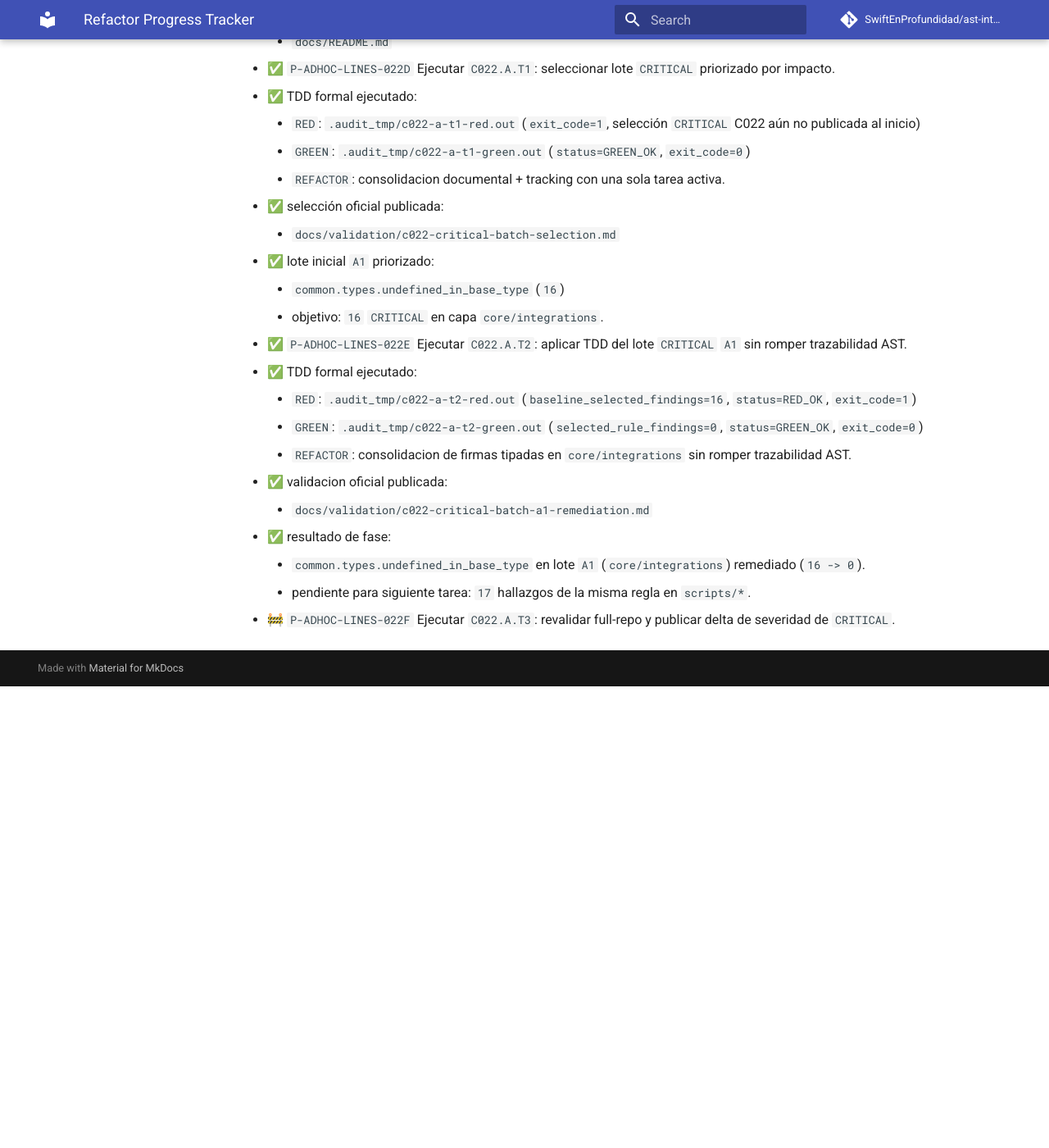
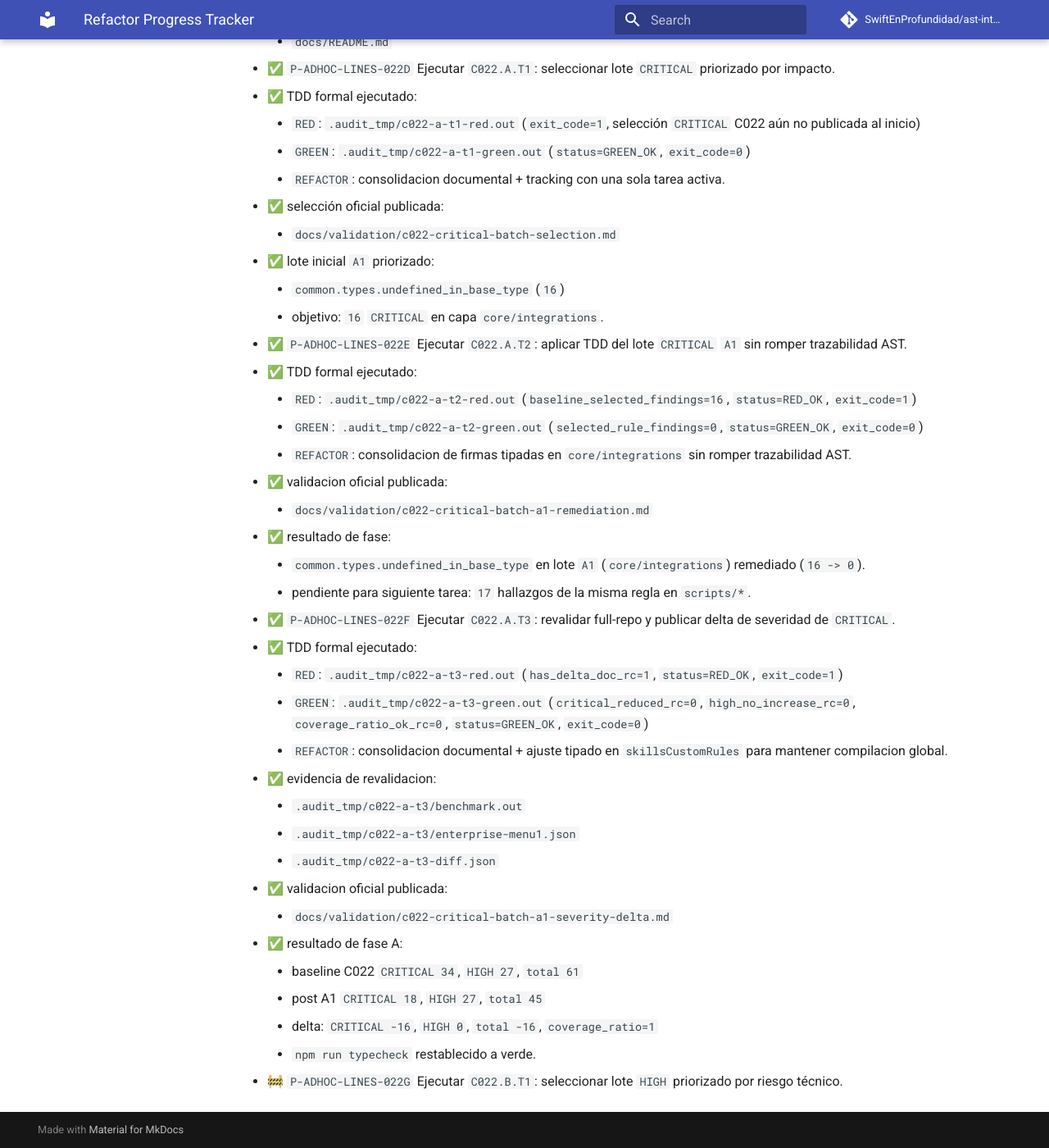
Before and after one commit to SwiftEnProfundidad/ast-intelligence-hooks, an MkDocs documentation site: the page built from docs/REFRACTOR_PROGRESS.md, in a window 1280 px wide and 1400 px high, scrolled down 29583 px. Shown: the whole window at 82% size. Built offline with MkDocs 1.6.1 and Material for MkDocs 9.7.7, drawn with Linux system fonts in a browser that asks for light colours; comment, search, counter and statistics services are not loaded; before the commit the page ends 30420 px from its top, so only the background shows below that.

Commit message:
docs(c022): publish A3 critical delta and restore typecheck

```diff
--- a/docs/REFRACTOR_PROGRESS.md
+++ b/docs/REFRACTOR_PROGRESS.md
@@ -877,4 +877,20 @@ Plan base visible para seguimiento previo y durante la implementacion.
   - ✅ resultado de fase:
     - `common.types.undefined_in_base_type` en lote `A1` (`core/integrations`) remediado (`16 -> 0`).
     - pendiente para siguiente tarea: `17` hallazgos de la misma regla en `scripts/*`.
-- 🚧 `P-ADHOC-LINES-022F` Ejecutar `C022.A.T3`: revalidar full-repo y publicar delta de severidad de `CRITICAL`.
+- ✅ `P-ADHOC-LINES-022F` Ejecutar `C022.A.T3`: revalidar full-repo y publicar delta de severidad de `CRITICAL`.
+  - ✅ TDD formal ejecutado:
+    - `RED`: `.audit_tmp/c022-a-t3-red.out` (`has_delta_doc_rc=1`, `status=RED_OK`, `exit_code=1`)
+    - `GREEN`: `.audit_tmp/c022-a-t3-green.out` (`critical_reduced_rc=0`, `high_no_increase_rc=0`, `coverage_ratio_ok_rc=0`, `status=GREEN_OK`, `exit_code=0`)
+    - `REFACTOR`: consolidacion documental + ajuste tipado en `skillsCustomRules` para mantener compilacion global.
+  - ✅ evidencia de revalidacion:
+    - `.audit_tmp/c022-a-t3/benchmark.out`
+    - `.audit_tmp/c022-a-t3/enterprise-menu1.json`
+    - `.audit_tmp/c022-a-t3-diff.json`
+  - ✅ validacion oficial publicada:
+    - `docs/validation/c022-critical-batch-a1-severity-delta.md`
+  - ✅ resultado de fase A:
+    - baseline C022 `CRITICAL 34`, `HIGH 27`, `total 61`
+    - post A1 `CRITICAL 18`, `HIGH 27`, `total 45`
+    - delta: `CRITICAL -16`, `HIGH 0`, `total -16`, `coverage_ratio=1`
+    - `npm run typecheck` restablecido a verde.
+- 🚧 `P-ADHOC-LINES-022G` Ejecutar `C022.B.T1`: seleccionar lote `HIGH` priorizado por riesgo técnico.
```
Also changed, not shown: docs/ENTERPRISE_EXECUTION_CYCLE_022.md (+9 -3 lines), docs/README.md (+1 -0 lines), docs/validation/README.md (+1 -0 lines), docs/validation/c022-critical-batch-a1-severity-delta.md (added, +117 -0 lines), 1 other file.
